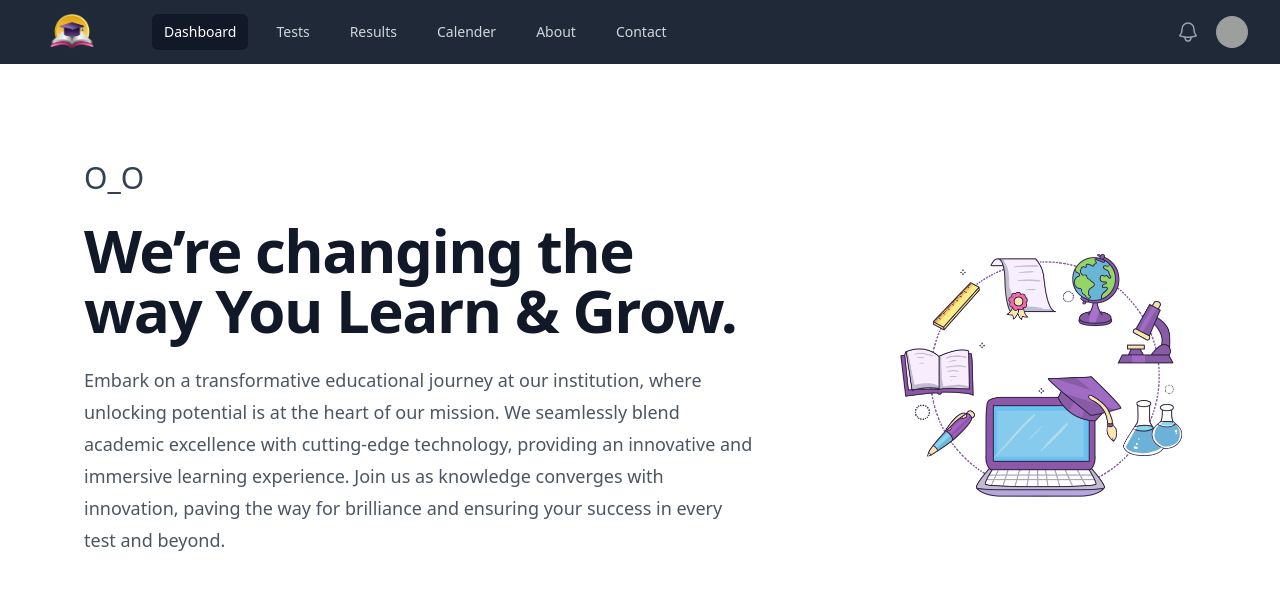
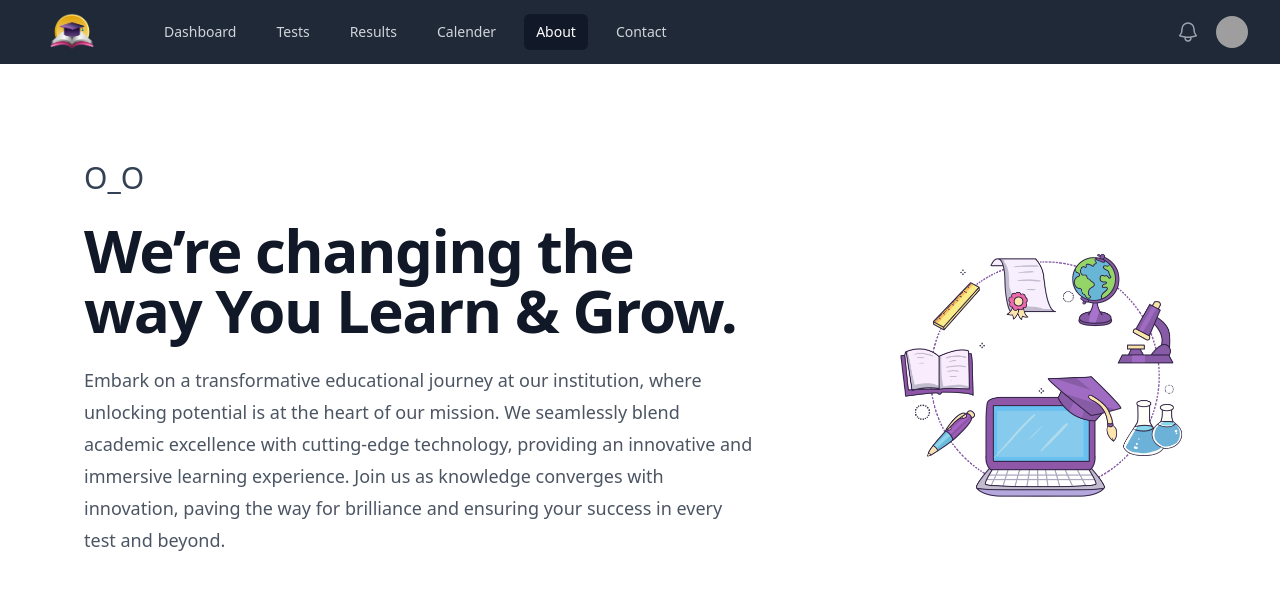
Before and after one commit to ankitt26/Education-Pointer, a React (Vite) app: page /about in a window 1280 px wide. Shown: the top 590 px of the page. Built offline with nearby package versions, Linux system fonts and the light colour scheme; grey boxes are pictures that could not be loaded.

Commit message:
Show hover on active navlink

```diff
--- a/src/components/Navbar.jsx
+++ b/src/components/Navbar.jsx
@@ -3,7 +3,7 @@ import { Fragment } from "react";
 import Logo from "../assets/images/logo.png";
 import { Disclosure, Menu, Transition } from "@headlessui/react";
 import { Bars3Icon, BellIcon, XMarkIcon } from "@heroicons/react/24/outline";
-import { Link } from "react-router-dom";
+import { Link, useLocation } from "react-router-dom";
 
 export default () => {
   const user = {
@@ -12,13 +12,16 @@ export default () => {
     imageUrl:
       "https://images.unsplash.com/photo-1472099645785-5658abf4ff4e?ixlib=rb-1.2.1&ixid=eyJhcHBfaWQiOjEyMDd9&auto=format&fit=facearea&facepad=2&w=256&h=256&q=80",
   };
+
+  const location = useLocation();
+  const pathname = location.pathname;
   let navigation;
 
   let user_type = "student";
 
   if (user_type === "student") {
     navigation = [
-      { name: "Dashboard", href: "/dashboard", current: true },
+      { name: "Dashboard", href: "/dashboard", current: false },
       { name: "Tests", href: "#", current: false },
       { name: "Results", href: "#", current: false },
       { name: "Calender", href: "#", current: false },
@@ -27,7 +30,7 @@ export default () => {
     ];
   } else if (user_type == "teacher") {
     navigation = [
-      { name: "Dashboard", href: "/dashboard", current: true },
+      { name: "Dashboard", href: "/dashboard", current: false },
       { name: "Tests", href: "#", current: false },
       { name: "Add Tests", href: "#", current: false },
       { name: "Students Results", href: "#", current: false },
@@ -42,6 +45,14 @@ export default () => {
     { name: "Settings", href: "#" },
     { name: "Sign out", href: "#" },
   ];
+
+  navigation.forEach((item) => {
+    if (item.href === pathname) {
+      item.current = true;
+    } else {
+      item.current === false;
+    }
+  });
 
   function classNames(...classes) {
     return classes.filter(Boolean).join(" ");
```
